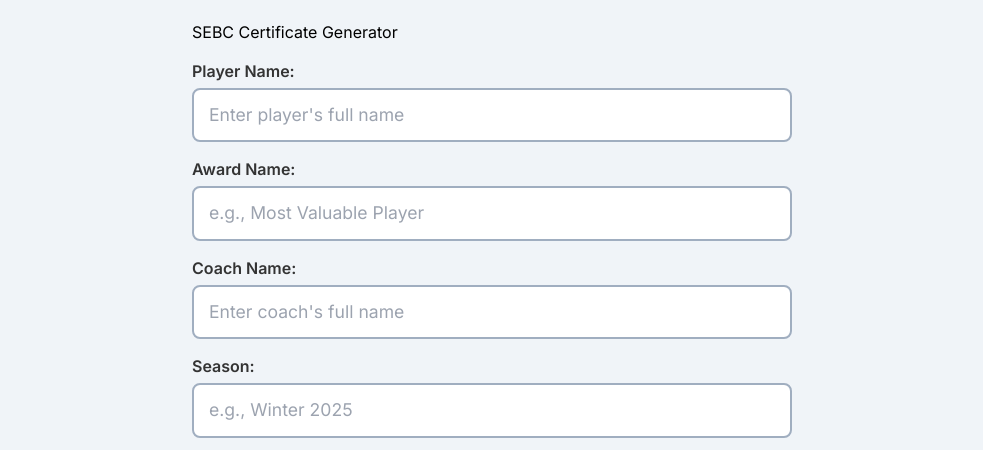
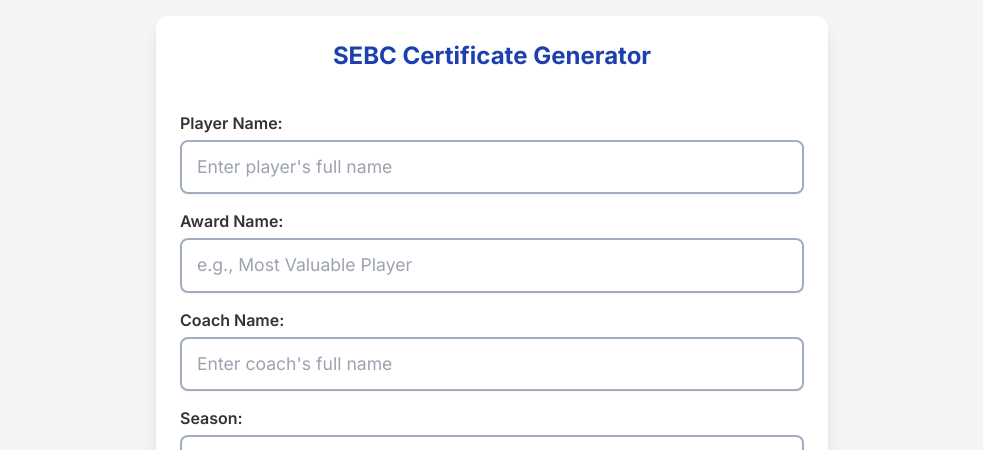
Before and after one commit to bmcolson80/saints-certificate-generator, a website: page index.html in a window 1280 px wide. Shown: the top 450 px of the page, without its empty margins (148-1131 px from the left). Drawn offline with nearby package versions, Linux system fonts and the light colour scheme.

Commit message:
RESTORE: Re-added Tailwind CDN on main branch to restore functional layout. Application is now stable.

```diff
--- a/index.html
+++ b/index.html
@@ -11,7 +11,7 @@
     <link rel="apple-touch-icon" href="/apple-touch-icon.png">
     <link rel="manifest" href="/manifest.json">
 
-    <link rel="stylesheet" href="/output.css">
+    <script src="https://cdn.tailwindcss.com"></script>
 
     <script src="https://cdnjs.cloudflare.com/ajax/libs/jspdf/2.5.1/jspdf.umd.min.js"></script>
     <script src="https://cdnjs.cloudflare.com/ajax/libs/html2canvas/1.4.1/html2canvas.min.js"></script>
```
